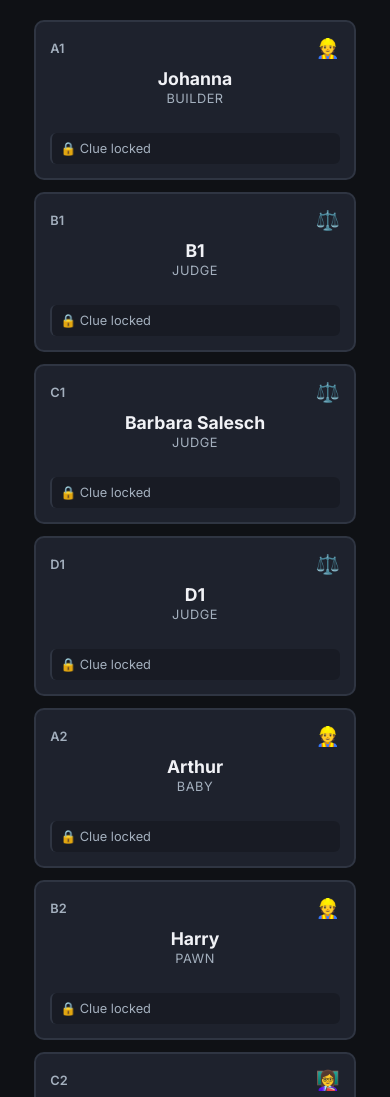
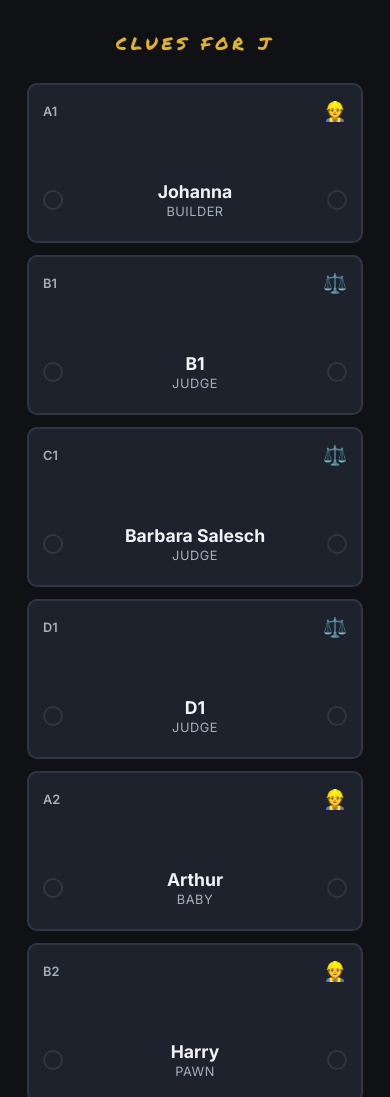
Before and after one commit to zhao-nan/clues_for_j, a plain HTML site: page index.html in a window 390 px wide. Shown: the top 1097 px of the page. Drawn offline with Linux system fonts and the light colour scheme.

```diff
--- a/index.html
+++ b/index.html
@@ -6,21 +6,30 @@
     <title>Clues by Sam – Birthday Edition</title>
     <link rel="preconnect" href="https://fonts.googleapis.com">
     <link rel="preconnect" href="https://fonts.gstatic.com" crossorigin>
-    <link href="https://fonts.googleapis.com/css2?family=Inter:wght@300;400;500;600;700&display=swap" rel="stylesheet">
+    <link href="https://fonts.googleapis.com/css2?family=Inter:wght@300;400;500;600;700&family=Permanent+Marker&display=swap" rel="stylesheet">
     <link rel="stylesheet" href="./style.css">
   </head>
   <body>
     <div id="app">
-      <!-- Minimalistischer Container -->
-      <main class="grid-container" id="grid-container">
-        <!-- Wird dynamisch per JS gefüllt -->
-      </main>
+      <div class="game-layout">
+        <aside class="side-frame left-frame">
+          <span class="vertical-text" id="left-vertical-text">CLUES FOR J</span>
+        </aside>
+
+        <main class="grid-container" id="grid-container">
+          <!-- Wird dynamisch per JS gefüllt -->
+        </main>
+
+        <aside class="side-frame right-frame">
+          <span class="vertical-text" id="right-vertical-text">Es gibt zwei Optionen.</span>
+        </aside>
+      </div>
 
       <!-- Success Modal / Overlay -->
       <div id="success-modal" class="modal hidden">
         <div class="modal-content">
           <h2>🎉 AKTE GELÖST!</h2>
-          <p>Du hast alle Kriminellen und Unschuldigen korrekt identifiziert!</p>
+          <p>Du hast alle Roten und Grünen korrekt identifiziert!</p>
           <p id="success-stats" style="color: var(--accent-color); font-weight: 600; margin-bottom: 20px;"></p>
           <button id="restart-game-btn">Erneut spielen</button>
         </div>
@@ -32,8 +41,8 @@
       <div class="card-modal-content">
         <div id="modal-feedback" class="modal-feedback"></div>
         <div class="modal-buttons">
-          <button id="btn-innocent" class="btn-innocent">Unschuldig</button>
-          <button id="btn-criminal" class="btn-criminal">Kriminell</button>
+          <button id="btn-innocent" class="btn-innocent">Grün</button>
+          <button id="btn-criminal" class="btn-criminal">Rot</button>
         </div>
       </div>
     </div>
--- a/script.js
+++ b/script.js
@@ -2,32 +2,32 @@
 // Kette: A3 -> D3 -> A4, A5 -> B2 -> B1 -> C2, C3 -> B3, D5 -> C5 -> B4 -> D4 -> D1, D2 -> C4 -> C1 -> A1 -> A2 -> B5
 const GRID_DATA = [
   // Spalte A
-  { id: 'A1', name: 'Johanna', job: 'builder', role: 'innocent', clue: 'I bet the thief is a cold fish', avatar: '👷' },
-  { id: 'A2', name: 'Arthur', job: 'baby', role: 'innocent', clue: 'The thief is slippery as an eel!', avatar: '👷' },
-  { id: 'A3', name: 'A3', job: 'builder', role: 'innocent', clue: 'Quita (D3) is one of 3 innocents in row 3', avatar: '👷' },
-  { id: 'A4', name: 'A4', job: 'singer', role: 'innocent', clue: '1 of the 2 criminals neighboring Hilda (C2) is on the edges', avatar: '🎤' },
-  { id: 'A5', name: 'Fanny', job: 'singer', role: 'innocent', clue: 'Someone stole my pet fish!', avatar: '🎤' },
+  { id: 'A1', name: 'Johanna', job: 'builder', role: 'innocent', clue: 'I bet the thief is a cold fish', clueType: 'joke', avatar: '👷' },
+  { id: 'A2', name: 'Arthur', job: 'baby', role: 'innocent', clue: 'The thief is slippery as an eel!', clueType: 'joke', avatar: '👷' },
+  { id: 'A3', name: 'A3', job: 'builder', role: 'innocent', clue: 'Quita (D3) ist eine von 3 Grünen in Reihe 3', clueType: 'logic', avatar: '👷' },
+  { id: 'A4', name: 'Claudia Roth', job: 'Grüne', role: 'innocent', clue: 'Einer der 2 Roten neben Hilda (C2) befindet sich am Rand', clueType: 'logic', avatar: '🎤' },
+  { id: 'A5', name: 'Fanny', job: 'singer', role: 'innocent', clue: 'Someone stole my pet fish!', clueType: 'joke', avatar: '🎤' },
 
   // Spalte B
-  { id: 'B1', name: 'B1', job: 'judge', role: 'innocent', clue: '1 of the 2 criminals on the edges is my neighbor', avatar: '⚖️' },
-  { id: 'B2', name: 'Harry', job: 'pawn', role: 'innocent', clue: '1 of the 2 criminals neighboring me is Berat\'s (B1) neighbor', avatar: '👷' },
-  { id: 'B3', name: 'Annegret', job: 'singer', role: 'innocent', clue: 'Was it a red herring by any chance?', avatar: '🎤' },
-  { id: 'B4', name: 'Klaus', job: 'singer', role: 'criminal', clue: 'There are as many innocent coders as there are innocent judges', avatar: '🎤' },
-  { id: 'B5', name: 'Michi', job: 'coder', role: 'criminal', clue: 'Will you let me off the hook if I give it back?', avatar: '💻' },
+  { id: 'B1', name: 'B1', job: 'judge', role: 'innocent', clue: 'Einer der 2 Roten am Rand ist mein Nachbar', clueType: 'logic', avatar: '⚖️' },
+  { id: 'B2', name: 'Harry', job: 'pawn', role: 'innocent', clue: 'Einer der 2 Roten neben mir ist der Nachbar von Berat (B1)', clueType: 'logic', avatar: '👷' },
+  { id: 'B3', name: 'Annegret', job: 'singer', role: 'innocent', clue: 'Was it a red herring by any chance?', clueType: 'joke', avatar: '🎤' },
+  { id: 'B4', name: 'Klaus', job: 'singer', role: 'criminal', clue: 'Es gibt genauso viele grüne Coder wie grüne Richter', clueType: 'logic', avatar: '🎤' },
+  { id: 'B5', name: 'Michi', job: 'coder', role: 'criminal', clue: 'Will you let me off the hook if I give it back?', clueType: 'joke', avatar: '💻' },
 
   // Spalte C
-  { id: 'C1', name: 'Barbara Salesch', job: 'judge', role: 'criminal', clue: 'Don\'t you have bigger fish to fry?', avatar: '⚖️' },
-  { id: 'C2', name: 'Pizzabote', job: 'pilot', role: 'innocent', clue: '1 of the 2 criminals in column C is in row 3', avatar: '👩‍🏫' },
-  { id: 'C3', name: 'Martin Luther', job: 'teacher', role: 'criminal', clue: 'Zoya D5 is one of Yusef\'s C5 3 innocent neighbors', avatar: '👩‍🏫' },
-  { id: 'C4', name: 'Tobi', job: 'coder', role: 'innocent', clue: 'There are plenty of fish in the sea, but only a handful of criminals!', avatar: '💻' },
-  { id: 'C5', name: 'Niklas', job: 'coder', role: 'innocent', clue: 'There\'s an odd number of criminals in row 1', avatar: '💻' },
+  { id: 'C1', name: 'Barbara Salesch', job: 'judge', role: 'criminal', clue: 'Don\'t you have bigger fish to fry?', clueType: 'joke', avatar: '⚖️' },
+  { id: 'C2', name: 'Pizzabote', job: 'pilot', role: 'innocent', clue: 'Einer der 2 Roten in Spalte C ist in Reihe 3', clueType: 'logic', avatar: '👩‍🏫' },
+  { id: 'C3', name: 'Martin Luther', job: 'teacher', role: 'criminal', clue: 'Zoya (D5) ist eine von Yusefs (C5) 3 grünen Nachbarn', clueType: 'logic', avatar: '👩‍🏫' },
+  { id: 'C4', name: 'Tobi', job: 'coder', role: 'innocent', clue: 'There are plenty of fish in the sea, but only a handful of criminals!', clueType: 'joke', avatar: '💻' },
+  { id: 'C5', name: 'Niklas', job: 'coder', role: 'innocent', clue: 'Es gibt eine ungerade Anzahl von Roten in Reihe 1', clueType: 'logic', avatar: '💻' },
 
   // Spalte D
-  { id: 'D1', name: 'D1', job: 'judge', role: 'innocent', clue: 'Quita (D3) has at least 3 innocent neighbors', avatar: '⚖️' },
-  { id: 'D2', name: 'D2', job: 'judge', role: 'innocent', clue: 'You\'re slowly reeling them in...', avatar: '⚖️' },
-  { id: 'D3', name: 'Daniel', job: 'teacher', role: 'innocent', clue: 'There are 2 innocents below Kumar (A3)', avatar: '👩‍🏫' },
-  { id: 'D4', name: 'Sophie', job: 'teacher', role: 'innocent', clue: 'There are exactly 2 innocents to the left of Emma D1', avatar: '👩‍🏫' },
-  { id: 'D5', name: 'Micha', job: 'coder', role: 'innocent', clue: 'We\'d better cast a wide net to catch the thief...', avatar: '💻' }
+  { id: 'D1', name: 'D1', job: 'judge', role: 'innocent', clue: 'Quita (D3) hat mindestens 3 grüne Nachbarn', clueType: 'logic', avatar: '⚖️' },
+  { id: 'D2', name: 'D2', job: 'judge', role: 'innocent', clue: 'You\'re slowly reeling them in...', clueType: 'joke', avatar: '⚖️' },
+  { id: 'D3', name: 'Daniel', job: 'teacher', role: 'innocent', clue: 'Es gibt 2 Grüne unter Kumar (A3)', clueType: 'logic', avatar: '👩‍🏫' },
+  { id: 'D4', name: 'Sophie', job: 'teacher', role: 'innocent', clue: 'Es gibt genau 2 Grüne links von Emma (D1)', clueType: 'logic', avatar: '👩‍🏫' },
+  { id: 'D5', name: 'Micha', job: 'coder', role: 'innocent', clue: 'We\'d better cast a wide net to catch the thief...', clueType: 'joke', avatar: '💻' }
 ];
 
 const STEP_REQUIREMENTS = {
@@ -46,18 +46,31 @@ const STEP_REQUIREMENTS = {
   'D4': 10,
   'D1': 11,
   'D2': 11,
-  'C4': 12,
-  'C1': 13,
-  'A1': 14,
-  'A2': 15,
-  'B5': 16
+  'C4': 11,
+  'C1': 11,
+  'A1': 11,
+  'A2': 11,
+  'B5': 11
 };
 
 let currentStep = 2;
 let playerSelections = {
   'A3': 'innocent'
 };
+let cardCircles = {}; // { 'A1': { left: '', right: '' }, ... }
+let clueDimmed = {}; // { 'A3': true, ... }
 let activeCardId = null;
+let activeColorPicker = null;
+
+const COLOR_PALETTE = [
+  { name: 'Zurücksetzen', value: '' },
+  { name: 'Grün', value: '#26af5f' },
+  { name: 'Rot', value: '#c0392b' },
+  { name: 'Gelb (Entweder-oder)', value: '#f1c40f' },
+  { name: 'Blau', value: '#3498db' },
+  { name: 'Lila', value: '#9b59b6' },
+  { name: 'Orange', value: '#e67e22' }
+];
 
 // DOM Elements
 const gridContainer = document.getElementById('grid-container');
@@ -70,8 +83,11 @@ function initGame() {
   playerSelections = {
     'A3': 'innocent'
   };
+  cardCircles = {};
+  clueDimmed = {};
   currentStep = 2;
   modalFeedback.textContent = '';
+  closeColorPicker();
   renderGrid();
 
   // Event Listeners
@@ -89,6 +105,7 @@ function initGame() {
   window.addEventListener('keydown', (e) => {
     if (e.key === 'Escape') {
       closeModal();
+      closeColorPicker();
     }
   });
 
@@ -111,6 +128,7 @@ function renderGrid() {
   sortedData.forEach(person => {
     const selection = playerSelections[person.id];
     const isSolved = (selection === person.role);
+    const circles = cardCircles[person.id] || { left: '', right: '' };
 
     const card = document.createElement('div');
     card.className = 'suspect-card';
@@ -118,13 +136,15 @@ function renderGrid() {
     if (selection === 'innocent') card.classList.add('status-innocent');
     if (selection === 'criminal') card.classList.add('status-criminal');
 
-    let clueText = '';
-    let clueClass = 'card-clue';
+    let clueHtml = '';
     if (isSolved) {
-      clueText = `"${person.clue}"`;
-    } else {
-      clueText = '🔒 Clue locked';
-      clueClass += ' locked';
+      const isDimmed = clueDimmed[person.id] ? ' dimmed' : '';
+      const clueClass = person.clueType === 'joke' ? `card-clue joke${isDimmed}` : `card-clue${isDimmed}`;
+      clueHtml = `
+        <div class="${clueClass}">
+          "${person.clue}"
+        </div>
+      `;
     }
 
     card.innerHTML = `
@@ -133,13 +153,35 @@ function renderGrid() {
         <span class="card-avatar">${person.avatar}</span>
       </div>
       <div class="card-body">
-        <div class="card-name">${person.name}</div>
-        <div class="card-job">${person.job}</div>
+        <div class="name-container">
+          <div class="color-circle left-circle" data-card-id="${person.id}" data-side="left" style="background-color: ${circles.left || 'transparent'};"></div>
+          <div class="name-info">
+            <div class="card-name">${person.name}</div>
+            <div class="card-job">${person.job}</div>
+          </div>
+          <div class="color-circle right-circle" data-card-id="${person.id}" data-side="right" style="background-color: ${circles.right || 'transparent'};"></div>
+        </div>
       </div>
-      <div class="${clueClass}">
-        ${clueText}
-      </div>
+      ${clueHtml}
     `;
+
+    // Kreis-Klicks abfangen (öffnen Farb-Picker)
+    card.querySelectorAll('.color-circle').forEach(circleEl => {
+      circleEl.addEventListener('click', (e) => {
+        e.stopPropagation();
+        openColorPicker(circleEl, person.id, circleEl.dataset.side);
+      });
+    });
+
+    // Hinweis-Klick zum Ausgrauen (Dimmen)
+    const clueEl = card.querySelector('.card-clue');
+    if (clueEl) {
+      clueEl.addEventListener('click', (e) => {
+        e.stopPropagation();
+        clueDimmed[person.id] = !clueDimmed[person.id];
+        renderGrid();
+      });
+    }
 
     card.addEventListener('click', () => {
       if (isSolved) return;
@@ -148,6 +190,61 @@ function renderGrid() {
 
     gridContainer.appendChild(card);
   });
+}
+
+function openColorPicker(circleElement, cardId, side) {
+  closeColorPicker();
+
+  const popover = document.createElement('div');
+  popover.className = 'color-picker-popover';
+
+  COLOR_PALETTE.forEach(col => {
+    const swatch = document.createElement('div');
+    swatch.className = 'color-swatch';
+    if (col.value === '') {
+      swatch.classList.add('clear-swatch');
+    } else {
+      swatch.style.backgroundColor = col.value;
+    }
+    swatch.title = col.name;
+
+    swatch.addEventListener('click', (e) => {
+      e.stopPropagation();
+      if (!cardCircles[cardId]) {
+        cardCircles[cardId] = { left: '', right: '' };
+      }
+      cardCircles[cardId][side] = col.value;
+      closeColorPicker();
+      renderGrid();
+    });
+
+    popover.appendChild(swatch);
+  });
+
+  const rect = circleElement.getBoundingClientRect();
+  popover.style.top = `${rect.bottom + window.scrollY + 5}px`;
+  popover.style.left = `${rect.left + window.scrollX - 45}px`;
+
+  document.body.appendChild(popover);
+  activeColorPicker = popover;
+
+  setTimeout(() => {
+    window.addEventListener('click', handleOutsideClick);
+  }, 10);
+}
+
+function closeColorPicker() {
+  if (activeColorPicker) {
+    activeColorPicker.remove();
+    activeColorPicker = null;
+    window.removeEventListener('click', handleOutsideClick);
+  }
+}
+
+function handleOutsideClick(e) {
+  if (activeColorPicker && !activeColorPicker.contains(e.target)) {
+    closeColorPicker();
+  }
 }
 
 function openModal(id) {
@@ -166,12 +263,6 @@ function makeSelection(status) {
   if (!activeCardId) return;
 
   const person = GRID_DATA.find(p => p.id === activeCardId);
-
-  if (activeCardId === 'A3') {
-    modalFeedback.textContent = '🔒 Start-Hinweis ist fix!';
-    modalFeedback.className = 'modal-feedback error';
-    return;
-  }
 
   const requiredStep = STEP_REQUIREMENTS[activeCardId];
   const isCorrectRole = (status === person.role);
@@ -195,7 +286,7 @@ function makeSelection(status) {
     }, 800);
 
   } else {
-    modalFeedback.textContent = '⚠️ Not enough evidence!';
+    modalFeedback.textContent = '⚠️ Das kann man so nicht sagen!';
     modalFeedback.className = 'modal-feedback error';
   }
 }
--- a/style.css
+++ b/style.css
@@ -28,16 +28,58 @@ body {
   padding: 20px;
 }
 
+/* Game Layout & Side Frames */
+.game-layout {
+  display: flex;
+  align-items: stretch;
+  gap: 16px;
+  width: 100%;
+  max-width: 1020px;
+}
+
+.side-frame {
+  background: transparent;
+  border: none;
+  width: 50px;
+  display: flex;
+  align-items: center;
+  justify-content: center;
+  user-select: none;
+}
+
+.vertical-text {
+  font-family: 'Permanent Marker', cursive, sans-serif;
+  writing-mode: vertical-rl;
+  text-orientation: upright;
+  font-size: 1.3rem;
+  letter-spacing: 4px;
+  color: var(--accent-color);
+  text-align: center;
+  white-space: pre-wrap;
+}
+
 /* 4x5 Grid Container */
 .grid-container {
   display: grid;
   grid-template-columns: repeat(4, 1fr);
   gap: 12px;
-  width: 100%;
-  max-width: 900px;
+  flex: 1;
 }
 
 @media (max-width: 768px) {
+  .game-layout {
+    flex-direction: column;
+  }
+  .side-frame {
+    width: 100%;
+    height: auto;
+    padding: 10px 0;
+  }
+  .vertical-text {
+    writing-mode: horizontal-tb;
+    text-orientation: mixed;
+    font-size: 1.1rem !important;
+  }
   .grid-container {
     grid-template-columns: repeat(2, 1fr);
   }
@@ -103,6 +145,73 @@ body {
   margin-bottom: 8px;
 }
 
+.name-container {
+  display: flex;
+  align-items: center;
+  justify-content: space-between;
+  gap: 6px;
+}
+
+.name-info {
+  flex: 1;
+  min-width: 0;
+}
+
+.color-circle {
+  width: 20px;
+  height: 20px;
+  min-width: 20px;
+  border-radius: 50%;
+  border: 2px solid var(--card-border);
+  background-color: transparent;
+  cursor: pointer;
+  transition: transform 0.15s, border-color 0.15s;
+  display: flex;
+  align-items: center;
+  justify-content: center;
+}
+
+.color-circle:hover {
+  transform: scale(1.15);
+  border-color: var(--accent-color);
+}
+
+/* Color Picker Popover */
+.color-picker-popover {
+  position: absolute;
+  background: var(--card-bg);
+  border: 1px solid var(--card-border);
+  border-radius: 8px;
+  padding: 6px;
+  display: flex;
+  gap: 6px;
+  z-index: 200;
+  box-shadow: 0 4px 15px rgba(0,0,0,0.4);
+}
+
+.color-swatch {
+  width: 20px;
+  height: 20px;
+  border-radius: 50%;
+  border: 1px solid rgba(255,255,255,0.2);
+  cursor: pointer;
+  transition: transform 0.15s;
+}
+
+.color-swatch:hover {
+  transform: scale(1.2);
+}
+
+.color-swatch.clear-swatch {
+  background: repeating-linear-gradient(
+    45deg,
+    #2f3542,
+    #2f3542 4px,
+    #1e222d 4px,
+    #1e222d 8px
+  );
+}
+
 .card-name {
   font-size: 1.1rem;
   font-weight: 700;
@@ -125,13 +234,27 @@ body {
   border-radius: 6px;
   margin-top: auto;
   border-left: 2px solid var(--accent-color);
+  cursor: pointer;
+  transition: opacity 0.2s, filter 0.2s, background-color 0.2s;
 }
 
-.card-clue.locked {
-  font-style: normal;
-  color: var(--text-muted);
-  border-left-color: var(--card-border);
-  font-size: 0.8rem;
+.card-clue:hover {
+  background: rgba(0, 0, 0, 0.35);
+}
+
+.card-clue.joke {
+  color: #74b9ff;
+  border-left-color: #74b9ff;
+  background: rgba(116, 185, 255, 0.08);
+}
+
+.card-clue.joke:hover {
+  background: rgba(116, 185, 255, 0.15);
+}
+
+.card-clue.dimmed {
+  opacity: 0.3;
+  filter: grayscale(50%);
 }
 
 /* Buttons */
```
